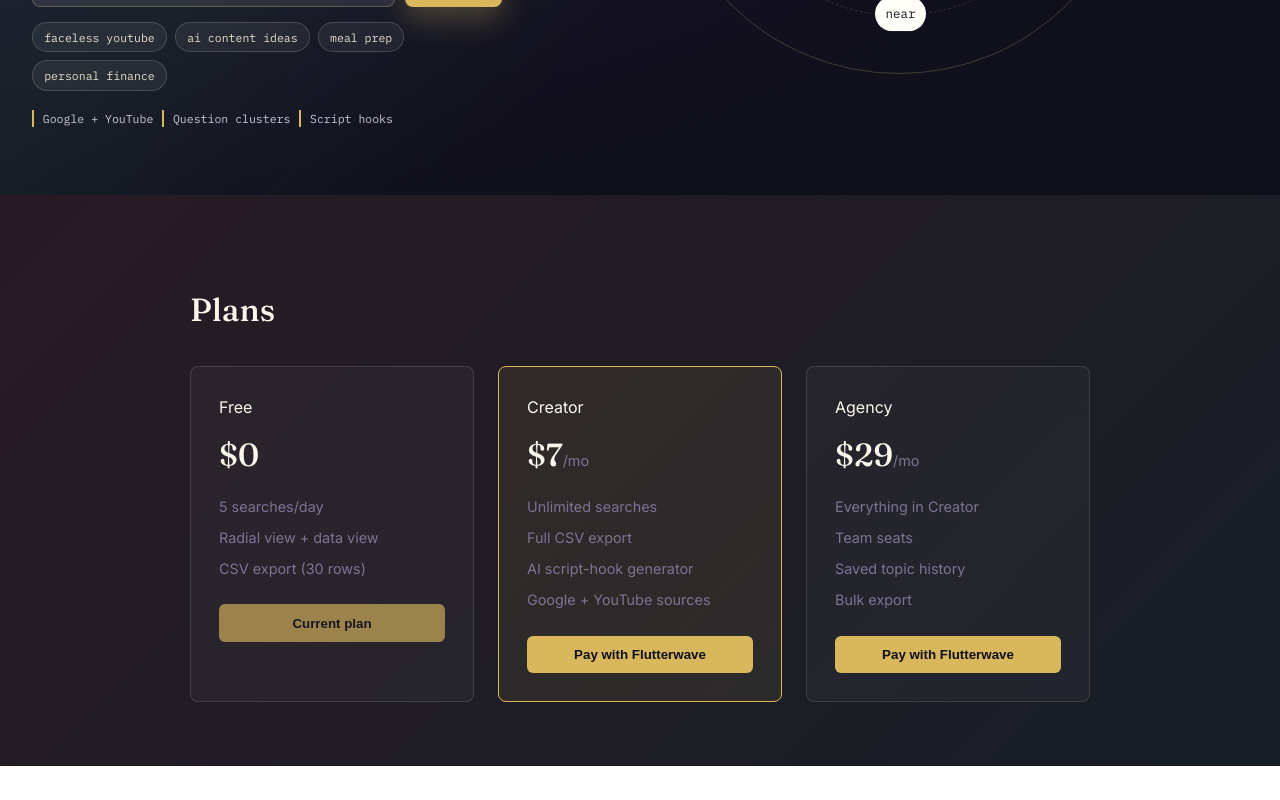
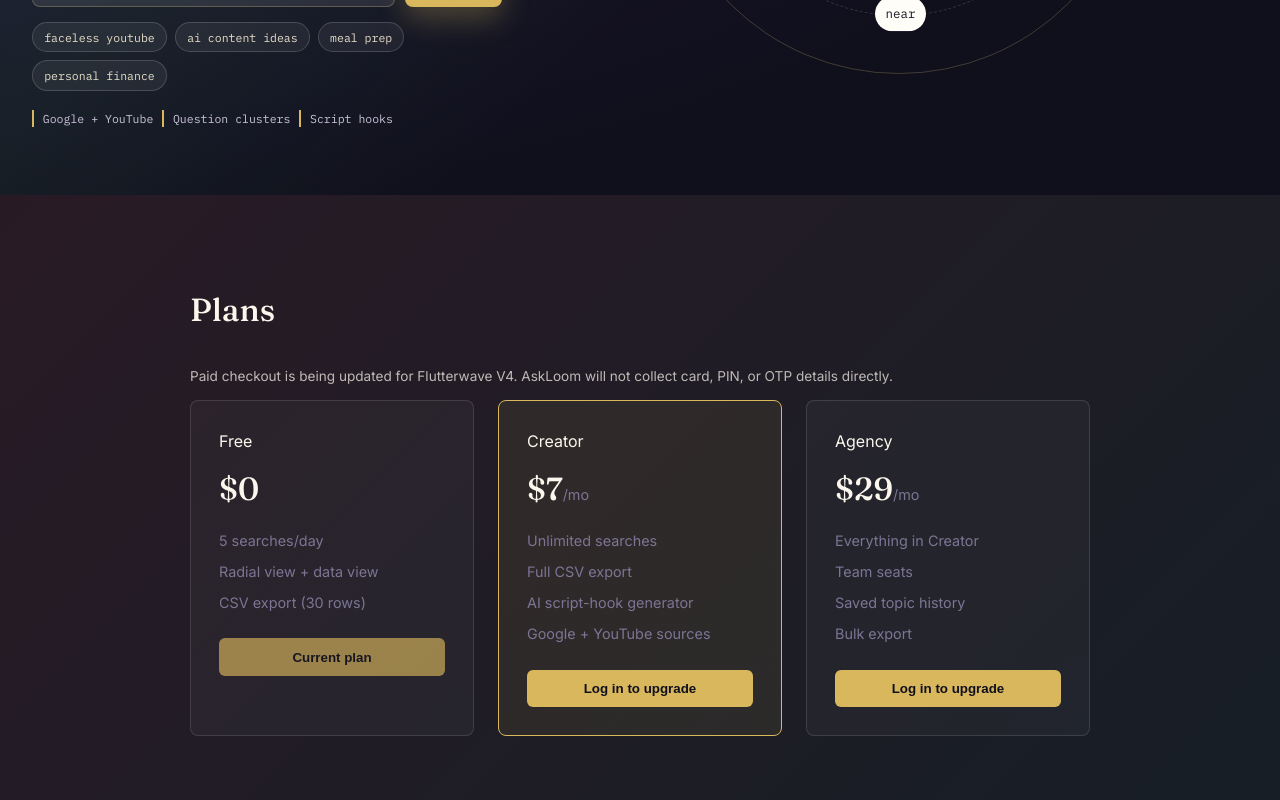
Before and after one commit to winnzzy/Askloom, a React (Vite) app in the folder frontend/: page / in a window 1280 px wide. Shown: the part 608-1408 px from the top of the page. Before the commit the page ends 1374 px from the top, so only its background shows below. Built offline with nearby package versions, Linux system fonts and the light colour scheme; no server answers.

Commit message:
Pause checkout until Flutterwave v4 hosted flow is available

```diff
--- a/frontend/src/components/Pricing.tsx
+++ b/frontend/src/components/Pricing.tsx
@@ -1,5 +1,5 @@
 import { useEffect, useState } from "react";
-import { fetchPlans, startCheckout, type Plan } from "../lib/api";
+import { fetchPlans, type Plan } from "../lib/api";
 import { useAuth } from "../lib/auth";
 
 const PLANS = [
@@ -76,9 +76,7 @@ interface Props {
 }
 
 export default function Pricing({ onAuthRequired }: Props) {
-  const { user, token } = useAuth();
-  const [busyPlan, setBusyPlan] = useState<string | null>(null);
-  const [error, setError] = useState<string | null>(null);
+  const { user } = useAuth();
   const currentPlanCode = user?.currentPlan?.code ?? "free";
   const [paidPlans, setPaidPlans] = useState<typeof PLANS>(PLANS);
 
@@ -93,39 +91,27 @@ export default function Pricing({ onAuthRequired }: Props) {
           featured: plan.code === "creator",
           features: featuresForPlan(plan),
         }));
-
         setPaidPlans([PLANS[0], ...nextPlans]);
       })
-      .catch(() => {
-        setPaidPlans(PLANS);
-      });
+      .catch(() => setPaidPlans(PLANS));
   }, []);
 
-  async function handleUpgrade(planId: string) {
+  function handleUpgrade(planId: string) {
     if (planId === "free") return;
-    if (!user) {
-      onAuthRequired();
-      return;
-    }
-    setError(null);
-    setBusyPlan(planId);
-    try {
-      const checkoutUrl = await startCheckout(planId, token);
-      window.location.href = checkoutUrl;
-    } catch (e: any) {
-      setError(e.message);
-      setBusyPlan(null);
-    }
+    if (!user) onAuthRequired();
   }
 
   return (
     <section className="pricing">
       <div className="pricing-inner">
         <h2>Plans</h2>
-        {error && <p style={{ color: "#c76b6b", fontSize: "0.85rem" }}>{error}</p>}
+        <p style={{ opacity: 0.72, fontSize: "0.85rem" }}>
+          Paid checkout is being updated for Flutterwave V4. AskLoom will not collect card, PIN, or OTP details directly.
+        </p>
         <div className="plans">
           {paidPlans.map((plan) => {
             const isCurrentPlan = currentPlanCode === plan.id;
+            const checkoutPending = plan.id !== "free" && Boolean(user);
 
             return (
               <div className={`plan-card ${plan.featured ? "featured" : ""}`} key={plan.id}>
@@ -141,13 +127,13 @@ export default function Pricing({ onAuthRequired }: Props) {
                 </ul>
                 <button
                   onClick={() => handleUpgrade(plan.id)}
-                  disabled={busyPlan === plan.id || isCurrentPlan}
+                  disabled={isCurrentPlan || checkoutPending}
                 >
                   {isCurrentPlan
                     ? "Current plan"
-                    : busyPlan === plan.id
-                    ? "Redirecting..."
-                    : "Pay with Flutterwave"}
+                    : checkoutPending
+                    ? "V4 checkout setup pending"
+                    : "Log in to upgrade"}
                 </button>
               </div>
             );
```
